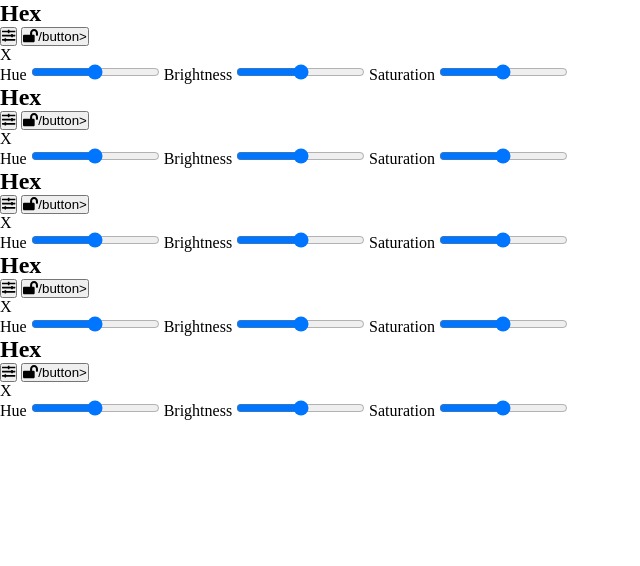
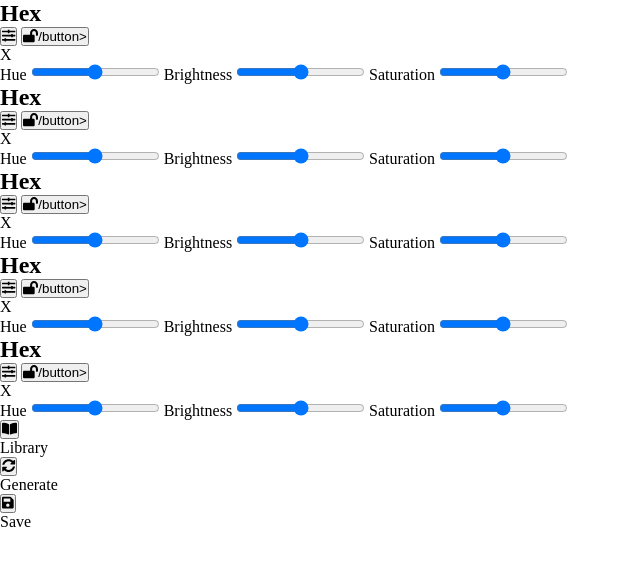
Before and after one commit to Insidium/Palette-Town, a plain HTML site: page index.html in a window 1280 px wide. Shown: the whole page, without its empty margins (0-640 px from the left). Drawn offline with Linux system fonts and the light colour scheme.

Commit message:
Added buttons for library, generating palettes and saving with icons

```diff
--- a/index.html
+++ b/index.html
@@ -93,6 +93,20 @@
           <input type="range" min="0" max="1" step="0.01" name="saturation" class="sat-input" data-sat="4">
         </div>
       </div>
+      <div class="panel">
+        <div class="library-panel">
+          <button class="library"><i class="fas fa-book-open"></i></button>
+          <p>Library</p>
+        </div>
+        <div class="generate-panel">
+          <button class="generate"><i class="fas fa-sync-alt"></i></button>
+          <p>Generate</p>
+        </div>
+        <div class="save-panel">
+          <button class="generate"><i class="fas fa-save"></i></button>
+          <p>Save</p>
+        </div>
+      </div>
     </div>
 
     <script
```
